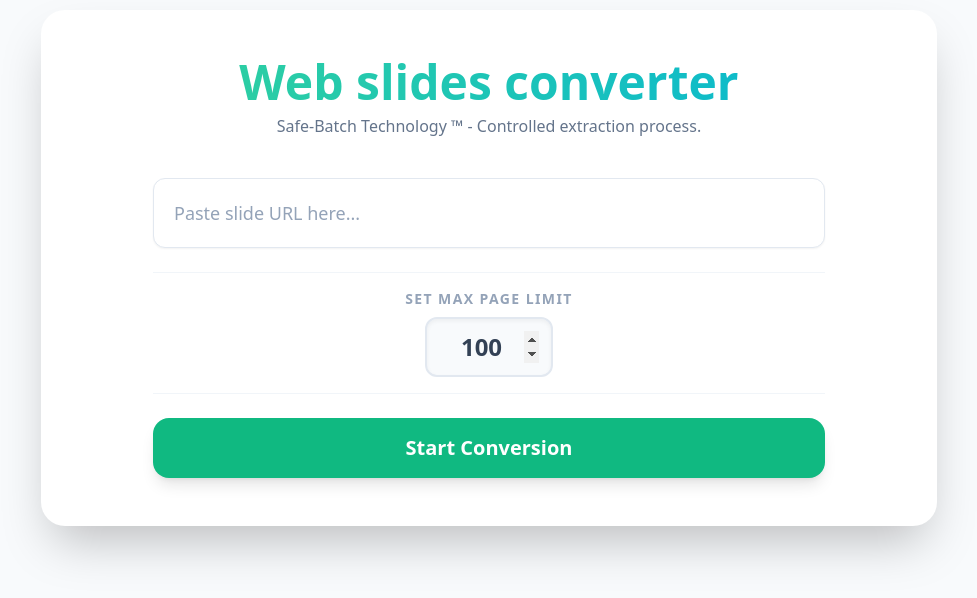
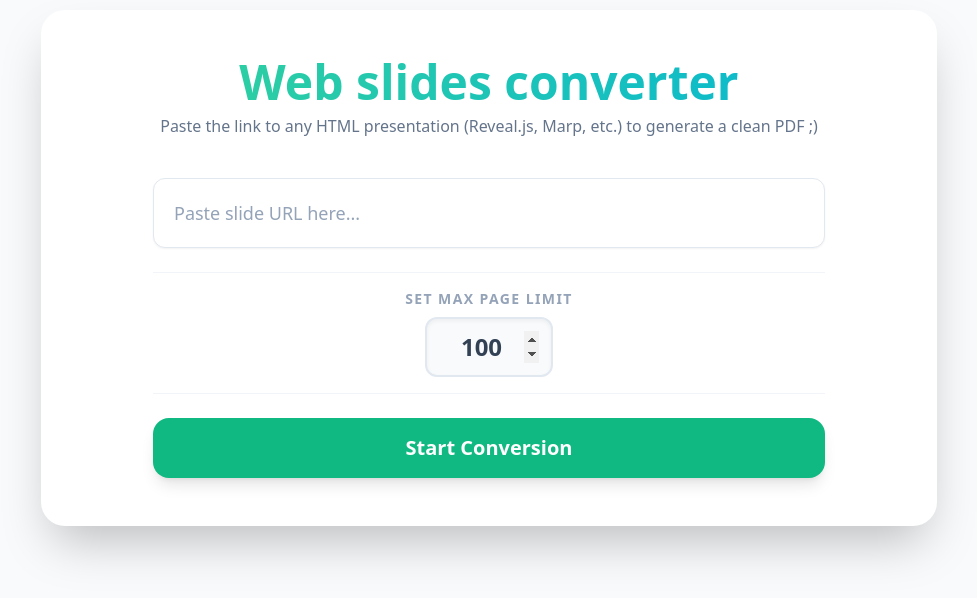
Before and after one commit to R0mb0/Web_slides_converter, a website: page Converter/public/index.html in a window 1280 px wide. Shown: the part 132-730 px from the top of the page, without its empty margins (151-1128 px from the left). Drawn offline with nearby package versions, Linux system fonts and the light colour scheme.

Commit message:
Minor fix

```diff
--- a/Converter/public/index.html
+++ b/Converter/public/index.html
@@ -64,7 +64,7 @@
                 Web slides converter
             </h1>
             <p class="text-slate-500 dark:text-slate-400">
-                Safe-Batch Technology &trade; - Controlled extraction process.
+                Paste the link to any HTML presentation (Reveal.js, Marp, etc.) to generate a clean PDF ;)
             </p>
         </div>
 
```
